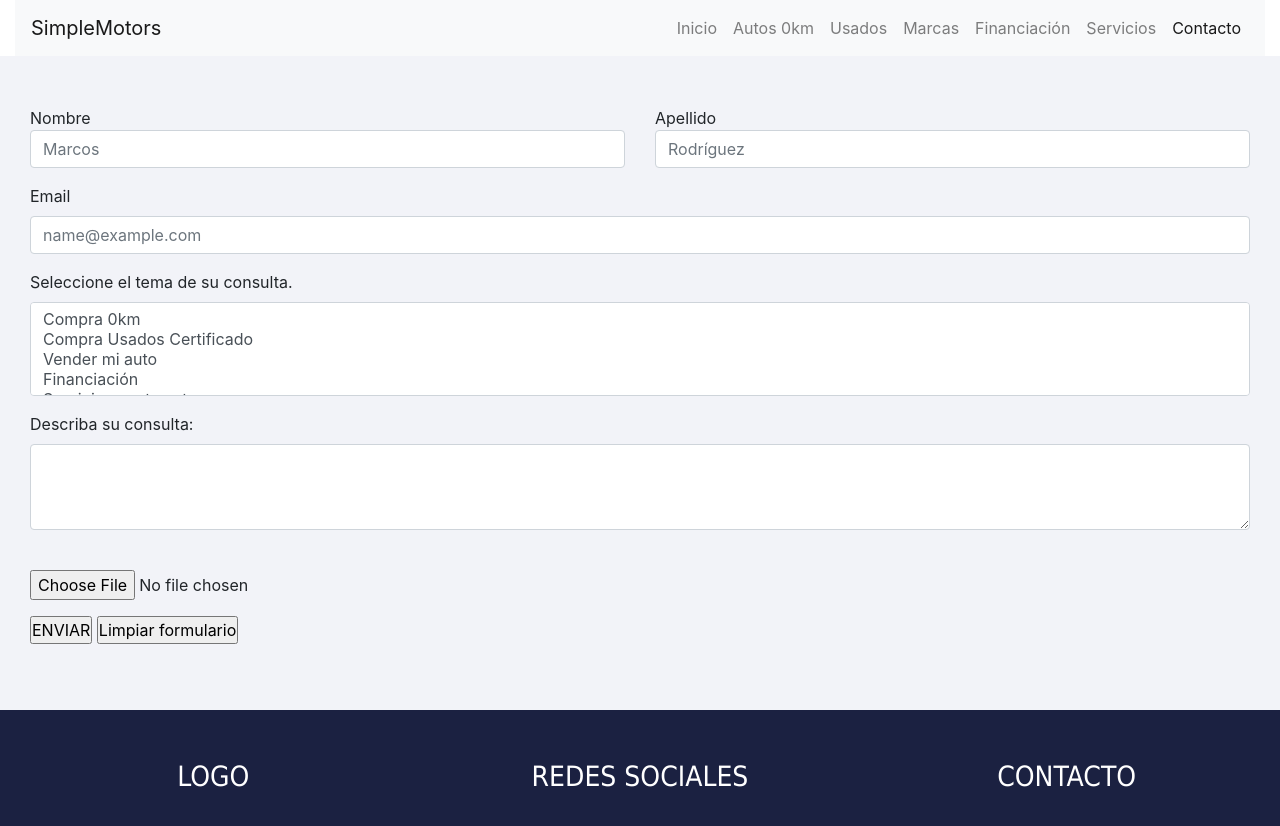
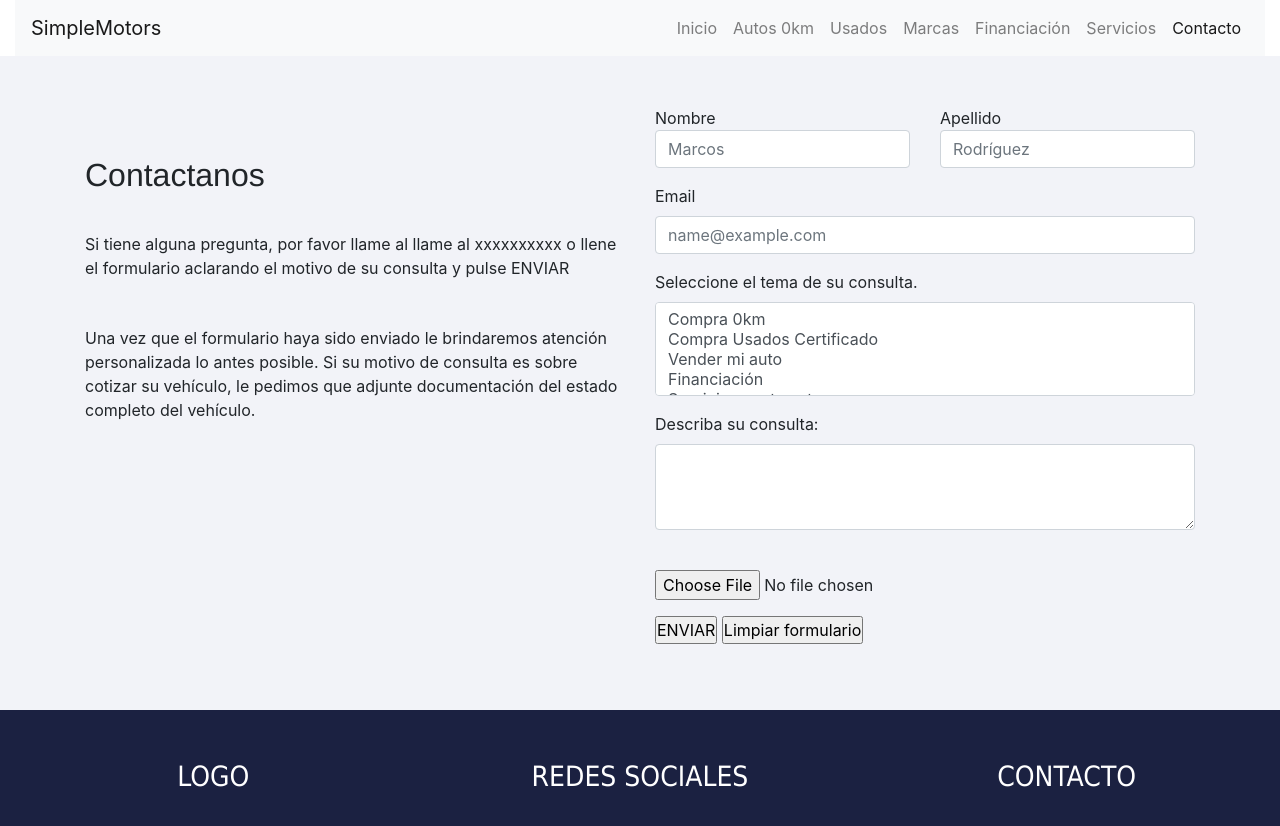
Before and after one commit to Ignacio-Quiroga/Proyecto_Coder, a website: page views/contacto.html in a window 1280 px wide. Drawn offline with nearby package versions, Linux system fonts and the light colour scheme.

Commit message:
Modificación formulario: padding, contenido, fondo

```diff
--- a/assets/sass/_boxMod.scss
+++ b/assets/sass/_boxMod.scss
@@ -121,3 +121,15 @@ encontraXTipo__row--boxMod{
 .formulario{
 	padding: 50px 30px;
 }
+
+.contacto__article--boxMod{
+	h2{
+		padding:{
+			top: 50px;
+			bottom: 15px
+		}
+	}
+	p{
+		padding: 15px 0;
+	}
+}
--- a/assets/sass/_flexbox.scss
+++ b/assets/sass/_flexbox.scss
@@ -14,3 +14,4 @@ body{
 		align-self: center;
 	}
 }
+//
--- a/views/contacto.html
+++ b/views/contacto.html
@@ -69,8 +69,20 @@
 
     <!-- Inicio contenido -->
 	<main>
+    <!-- Inicio seccion de contacto -->
+    <section class="formulario">
+        <div class="container">
+          <div class="row">
+            <div class="col-lg-6 col-xs-12 col-12">
+                <article class="contacto__article--boxMod">
+                <h2>Contactanos</h2>
+                <p>Si tiene alguna pregunta, por favor llame al llame al xxxxxxxxxx o llene el formulario aclarando el motivo de su consulta y pulse ENVIAR</p>
+                <p>Una vez que el formulario haya sido enviado le brindaremos atención personalizada lo antes posible. Si su motivo de consulta es sobre cotizar su vehículo, le pedimos que adjunte documentación del estado completo del vehículo.</p>
+              </article>
+            </div>
+            <div class="col-lg-6 col-xs-12 col-12">
         		<!-- Inicio formulario -->
-		<form class="formulario">
+        		<form>
         			<div class="form-group">
         			  <div class="row">
         			    <div class="col">Nombre
@@ -114,6 +126,8 @@
         		  </div>
         		</form>
         		<!-- Fin formulario -->
+    </section>
+    <!-- Fin seccion contacto -->
 	</main>
 	<!-- Fin Contenido -->
 
```
Also changed, not shown: assets/css/estilo.css. Lines whose indentation alone changed are shown as unchanged.
